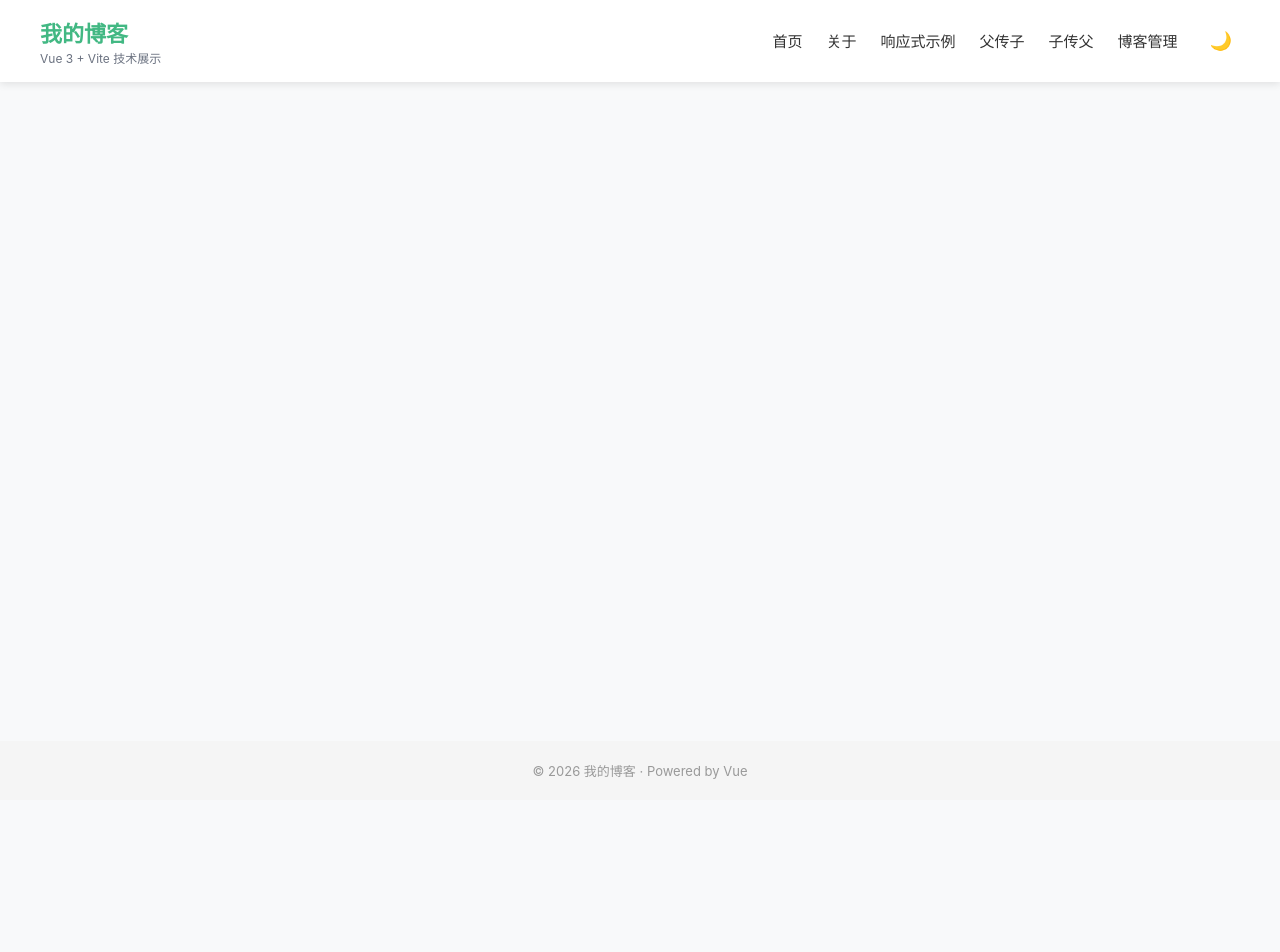
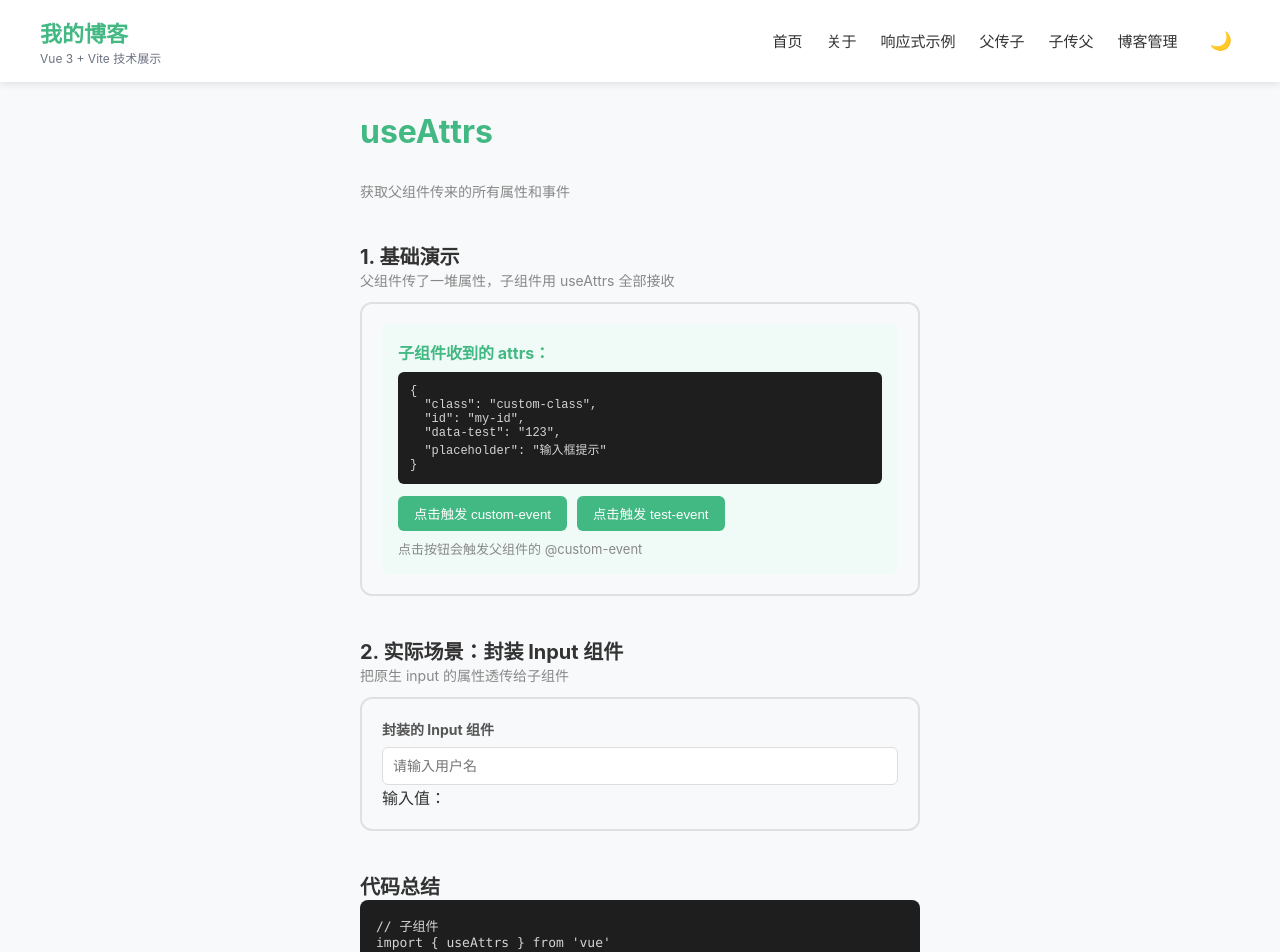
Before and after one commit to zhengleizhen/blog-app, a Vue app: page /attrs-demo in a window 1280 px wide. Shown: the top 952 px of the page. Before the commit the page ends 800 px from the top, so only its background shows below. Built offline with nearby package versions, Linux system fonts and the light colour scheme.

Commit message:
用 useAttrs 一次性透传所有属性

```diff
--- /dev/null
+++ b/src/components/attrsDemo/ChildWrapper.vue
@@ -0,0 +1,32 @@
+<template>
+  <div class="child-wrapper">
+    <h4>子组件收到的 attrs：</h4>
+    <pre>{{ attrs }}</pre>
+    <button @click="handleClick" class="emit-btn" style="margin-right: 10px;">点击触发 custom-event</button>
+    <button @click="testClick" class="emit-btn">点击触发 test-event</button>
+    <p class="tip">点击按钮会触发父组件的 @custom-event</p>
+  </div>
+</template>
+
+<script setup>
+import { useAttrs } from 'vue'
+
+const attrs = useAttrs()
+const emit = defineEmits(['custom-event', 'test-event'])
+
+function handleClick() {
+  emit('custom-event', { msg: '子组件发的数据', time: new Date().toLocaleTimeString() })
+}
+function testClick() {
+  emit('test-event', { msg: '子组件发的 test-event', time: new Date().toLocaleTimeString() })
+}
+</script>
+
+<style scoped>
+.child-wrapper { padding: 16px; background: #f0fbf7; border-radius: 8px; }
+.child-wrapper h4 { margin: 0 0 8px; color: #42b883; }
+pre { background: #1e1e1e; color: #d4d4d4; padding: 12px; border-radius: 6px; overflow-x: auto; font-size: 12px; }
+.tip { color: #888; font-size: 13px; margin-top: 8px; }
+.emit-btn { padding: 8px 16px; background: #42b883; color: #fff; border: none; border-radius: 6px; cursor: pointer; margin-top: 12px; }
+.emit-btn:hover { background: #3aa876; }
+</style>
--- /dev/null
+++ b/src/components/attrsDemo/CustomInput.vue
@@ -0,0 +1,20 @@
+<template>
+  <div class="custom-input">
+    <label class="label">封装的 Input 组件</label>
+    <!-- v-bind="attrs" 把所有属性传给原生 input -->
+    <input class="input" v-bind="attrs" />
+  </div>
+</template>
+
+<script setup>
+import { useAttrs } from 'vue'
+
+const attrs = useAttrs()
+</script>
+
+<style scoped>
+.custom-input { display: flex; flex-direction: column; gap: 8px; }
+.label { font-size: 14px; color: #555; font-weight: bold; }
+.input { padding: 10px; border: 1px solid #ddd; border-radius: 6px; font-size: 14px; }
+.input:focus { outline: none; border-color: #42b883; }
+</style>
--- a/src/router/index.js
+++ b/src/router/index.js
@@ -28,6 +28,7 @@ const router = createRouter({
     { path: '/lifecycle-demo', name: 'lifecycleDemo', component: () => import('../views/LifecycleDemo.vue') },
     { path: '/shallow-demo', name: 'shallowDemo', component: () => import('../views/ShallowDemo.vue') },
     { path: '/toref-demo', name: 'torefDemo', component: () => import('../views/ToRefDemo.vue') },
+    { path: '/attrs-demo', name: 'attrsDemo', component: () => import('../views/AttrsDemo.vue') },
 
     // 子路由（嵌套路由 + 传参示例）
     {
--- /dev/null
+++ b/src/views/AttrsDemo.vue
@@ -0,0 +1,79 @@
+<template>
+  <div class="attrs-demo">
+    <h1>useAttrs</h1>
+    <p class="desc">获取父组件传来的所有属性和事件</p>
+
+    <!-- 1. 基础演示 -->
+    <h2>1. 基础演示</h2>
+    <p class="desc">父组件传了一堆属性，子组件用 useAttrs 全部接收</p>
+    <div class="demo-box">
+      <ChildWrapper
+        class="custom-class"
+        id="my-id"
+        data-test="123"
+        @custom-event="handleEvent"
+        @test-event="handleTestEvent"
+        placeholder="输入框提示"
+      />
+      <p v-if="eventData" class="event-result">收到事件：{{ eventData }}</p>
+    </div>
+
+    <!-- 2. 实际场景：封装 Input 组件 -->
+    <h2>2. 实际场景：封装 Input 组件</h2>
+    <p class="desc">把原生 input 的属性透传给子组件</p>
+    <div class="demo-box">
+      <CustomInput
+        type="text"
+        placeholder="请输入用户名"
+        maxlength="20"
+        @input="handleInput"
+      />
+      <p>输入值：{{ inputValue }}</p>
+    </div>
+
+    <!-- 代码对照 -->
+    <h2> 代码总结</h2>
+    <div class="code-block">
+      <pre><code>// 子组件
+import { useAttrs } from 'vue'
+
+const attrs = useAttrs()
+// attrs = { class: 'xxx', id: 'yyy', placeholder: 'zzz', ... }
+
+// 模板中透传
+&lt;input v-bind="attrs" /&gt;</code></pre>
+    </div>
+  </div>
+</template>
+
+<script setup>
+import { ref } from 'vue'
+import ChildWrapper from '../components/attrsDemo/ChildWrapper.vue'
+import CustomInput from '../components/attrsDemo/CustomInput.vue'
+
+const inputValue = ref('')
+const eventData = ref(null)
+
+function handleEvent(e) {
+  eventData.value = e.msg +'，触发时间：'+ e.time
+}
+
+function handleTestEvent(e) {
+  alert('收到 test-event 事件，数据：' + JSON.stringify(e))
+}
+
+function handleInput(e) {
+  inputValue.value = e.target.value
+}
+</script>
+
+<style scoped>
+.attrs-demo { max-width: 600px; margin: 30px auto; padding: 0 20px; }
+h1 { color: #42b883; margin-bottom: 30px; }
+h2 { margin-top: 40px; color: #333; font-size: 20px; }
+.desc { color: #888; font-size: 14px; margin-bottom: 12px; }
+.demo-box { border: 2px solid #e0e0e0; border-radius: 12px; padding: 20px; margin-bottom: 16px; }
+.event-result { margin-top: 12px; padding: 8px 12px; background: #fff3cd; border-radius: 6px; font-size: 14px; color: #856404; }
+.code-block { background: #1e1e1e; color: #d4d4d4; padding: 16px; border-radius: 8px; overflow-x: auto; font-size: 13px; }
+.code-block code { font-family: 'Consolas', 'Courier New', monospace; }
+</style>
--- a/src/views/HomeView.vue
+++ b/src/views/HomeView.vue
@@ -50,6 +50,7 @@ const {
                     <router-link to="/lifecycle-demo">生命周期</router-link> |
                     <router-link to="/shallow-demo">浅层响应</router-link> |
                     <router-link to="/toref-demo">toRefs</router-link> |
+                    <router-link to="/attrs-demo">useAttrs</router-link> |
                     <router-link to="/blog">子路由示例</router-link>
         </p>
     </div>
```
